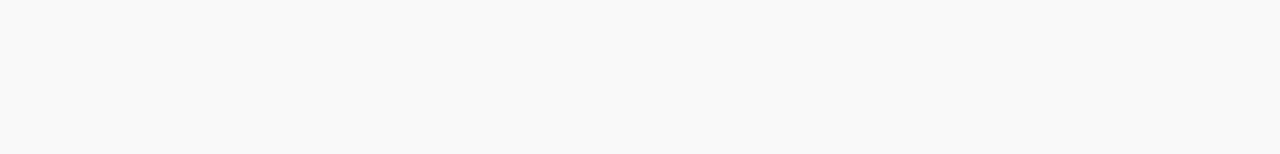
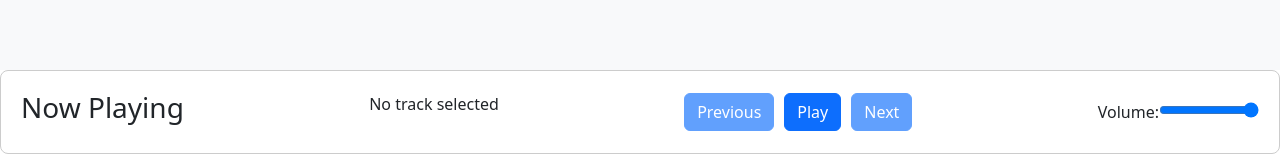
Before and after one commit to tedgey/wiki-crawl-to-mp3, a React (Vite) app in the folder gen-my-pod/: page /my_pods in a window 1280 px wide. Shown: the part 646-800 px from the top of the page. Built offline with nearby package versions, Linux system fonts and the light colour scheme; no server answers.

Commit message:
Use cloudfront distribution to access audio files in MediaPlayer

```diff
--- a/gen-my-pod/src/App.tsx
+++ b/gen-my-pod/src/App.tsx
@@ -7,12 +7,14 @@ import TopNav from './components/TopNav';
 import ContentWrapper from './components/ContentWrapper';
 import Generate from './components/pages/Generate';
 import MyPods from './components/pages/MyPods';
+import MediaPlayer from './components/MediaPlayer';
 import HomePage from './components/pages/HomePage';
 import TopicPage from './components/pages/TopicPage';
 import NotFoundPage from './components/pages/NotFoundPage';
 
 function App() {
   const [isSignedIn, setIsSignedIn] = useState(true);
+  const [mediaSource, setMediaSource] = useState<string>(''); // State for MediaPlayer's source
 
   const handleSignInSuccess = (credentialResponse: any) => {
     console.log('Sign in successful:', credentialResponse);
@@ -23,6 +25,13 @@ function App() {
     console.error('Sign in failed');
   };
 
+  // Function to update the MediaPlayer source
+  const updateMediaSource = (topic: string, subject: string) => {
+    const source = `http://d31ask49tnw722.cloudfront.net/mp3s/${topic}/${subject}.mp3`;
+    setMediaSource(source);
+    console.log(`Media source updated to: ${source}`);
+  };
+
   return (
     <GoogleOAuthProvider clientId="YOUR_GOOGLE_CLIENT_ID"> {/* Replace with your Google Client ID */}
       <Router>
@@ -30,19 +39,37 @@ function App() {
           <>
             <TopNav />
             <Routes>
-              <Route path="/" element={<ContentWrapper><HomePage /></ContentWrapper>} />
-              <Route path="/generate" element={<ContentWrapper><Generate /></ContentWrapper>} />
-              <Route path="/my_pods" element={<ContentWrapper><MyPods /></ContentWrapper>} />
-              <Route path="/topic/:id" element={<ContentWrapper><TopicPage /></ContentWrapper>} />
-              <Route path="*" element={<ContentWrapper><NotFoundPage /></ContentWrapper>} />
+              <Route
+                path="/"
+                element={<ContentWrapper><HomePage /></ContentWrapper>}
+              />
+              <Route
+                path="/generate"
+                element={<ContentWrapper><Generate /></ContentWrapper>}
+              />
+              <Route
+                path="/my_pods"
+                element={
+                  <ContentWrapper>
+                    <MyPods onMediaSourceUpdate={updateMediaSource} />
+                  </ContentWrapper>
+                }
+              />
+              <Route
+                path="/global"
+                element={<ContentWrapper><TopicPage /></ContentWrapper>}
+              />
+              <Route
+                path="*"
+                element={<ContentWrapper><NotFoundPage /></ContentWrapper>}
+              />
             </Routes>
+            <MediaPlayer source={mediaSource} />
           </>
         ) : (
           <>
             <h1>Gen My Pod</h1>
-            <p className="read-the-docs">
-              Sign in to get started
-            </p>
+            <p className="read-the-docs">Sign in to get started</p>
             <GoogleLogin
               onSuccess={handleSignInSuccess}
               onError={handleSignInFailure}
--- /dev/null
+++ b/gen-my-pod/src/components/MediaPlayer.tsx
@@ -0,0 +1,114 @@
+import React, { useRef, useState } from 'react';
+import styled from 'styled-components';
+
+interface MediaPlayerProps {
+  source: string; // The source URL for the audio file
+  playlist?: string[]; // Optional playlist of audio files
+}
+
+const MediaPlayerContainer = styled.div`
+  display: flex;
+  align-items: center;
+  justify-content: space-between;
+  gap: 10px;
+  padding: 20px;
+  border: 1px solid #ccc;
+  border-radius: 8px;
+  width: 100%;
+  margin: 0 auto;
+`;
+
+const Controls = styled.div`
+  display: flex;
+  gap: 10px;
+  align-items: center;
+`;
+
+const VolumeSlider = styled.input`
+  width: 100px;
+`;
+
+const MediaPlayer: React.FC<MediaPlayerProps> = ({ source, playlist = [] }) => {
+  const audioRef = useRef<HTMLAudioElement | null>(null);
+  const [currentTrackIndex, setCurrentTrackIndex] = useState<number>(0);
+  const [isPlaying, setIsPlaying] = useState<boolean>(false);
+  const [volume, setVolume] = useState<number>(1); // Volume range: 0 to 1
+
+  const currentSource = playlist.length > 0 ? playlist[currentTrackIndex] : source;
+
+  const playAudio = () => {
+    if (audioRef.current) {
+      audioRef.current.play();
+      setIsPlaying(true);
+    }
+  };
+
+  const stopAudio = () => {
+    if (audioRef.current) {
+      audioRef.current.pause();
+      audioRef.current.currentTime = 0;
+      setIsPlaying(false);
+    }
+  };
+
+  const nextTrack = () => {
+    if (playlist.length > 0) {
+      setCurrentTrackIndex((prevIndex) => (prevIndex + 1) % playlist.length);
+      setIsPlaying(false); // Stop current playback
+    }
+  };
+
+  const previousTrack = () => {
+    if (playlist.length > 0) {
+      setCurrentTrackIndex((prevIndex) =>
+        prevIndex === 0 ? playlist.length - 1 : prevIndex - 1
+      );
+      setIsPlaying(false); // Stop current playback
+    }
+  };
+
+  const handleVolumeChange = (event: React.ChangeEvent<HTMLInputElement>) => {
+    const newVolume = parseFloat(event.target.value);
+    setVolume(newVolume);
+    if (audioRef.current) {
+      audioRef.current.volume = newVolume;
+    }
+  };
+
+  return (
+    <MediaPlayerContainer>
+      <audio
+        ref={audioRef}
+        src={currentSource || undefined} // Pass undefined if currentSource is an empty string
+        onEnded={nextTrack} // Automatically play the next track when the current one ends
+      />
+      <h3>Now Playing</h3>
+      <p>{currentSource ? currentSource.split('/').pop() : 'No track selected'}</p>
+      <Controls>
+        <button onClick={previousTrack} disabled={playlist.length === 0} className="btn btn-primary">
+          Previous
+        </button>
+        <button onClick={isPlaying ? stopAudio : playAudio} className="btn btn-primary">
+          {isPlaying ? 'Stop' : 'Play'}
+        </button>
+        <button onClick={nextTrack} disabled={playlist.length === 0} className="btn btn-primary">
+          Next
+        </button>
+      </Controls>
+      <div>
+        <label htmlFor="volume">Volume:</label>
+        <VolumeSlider
+          id="volume"
+          type="range"
+          min="0"
+          max="1"
+          step="0.01"
+          value={volume}
+          onChange={handleVolumeChange}
+        />
+      </div>
+    </MediaPlayerContainer>
+  );
+};
+
+export default MediaPlayer;
--- a/gen-my-pod/src/components/pages/MyPods.tsx
+++ b/gen-my-pod/src/components/pages/MyPods.tsx
@@ -3,17 +3,29 @@ import SecondaryNav from '../SecondaryNav.tsx';
 import MediaCard from '../MediaCard.tsx';
 import { useState } from 'react';
 
-const MyPods = () => {
+interface MyPodsProps {
+  onMediaSourceUpdate: (topic: string, subject: string) => void; // Function to update MediaPlayer source
+}
+
+const MyPods: React.FC<MyPodsProps> = ({ onMediaSourceUpdate }) => {
   const [selectedTopic, setSelectedTopic] = useState<string | null>(null);
   const [selectedSubject, setSelectedSubject] = useState<string | null>(null);
 
   const handleTopicSelect = (topic: string) => {
     setSelectedTopic(topic); // Update the selected topic
     setSelectedSubject(null); // Reset the selected subject when a new topic is selected
+    console.log(`Topic selected: ${topic}`);
   };
 
   const handleSubjectSelect = (subject: string) => {
     setSelectedSubject(subject); // Update the selected subject
+    console.log(`Subject selected: ${subject}, Topic: ${selectedTopic}`);
+
+    // Update MediaPlayer source when both topic and subject are selected
+    if (selectedTopic) {
+      const formattedSubject = subject.replace(/\s/g, ''); // Remove spaces from the subject
+      onMediaSourceUpdate(selectedTopic, formattedSubject);
+    }
   };
 
   return (
@@ -22,7 +34,9 @@ const MyPods = () => {
       <SideNav onTopicSelect={handleTopicSelect} />
 
       {/* Secondary Navigation for Subjects */}
-      {selectedTopic && <SecondaryNav topic={selectedTopic} onSubjectSelect={handleSubjectSelect} />}
+      {selectedTopic && (
+        <SecondaryNav topic={selectedTopic} onSubjectSelect={handleSubjectSelect} />
+      )}
 
       {/* Media Wrapper for Content */}
       {selectedTopic && selectedSubject && (
```
